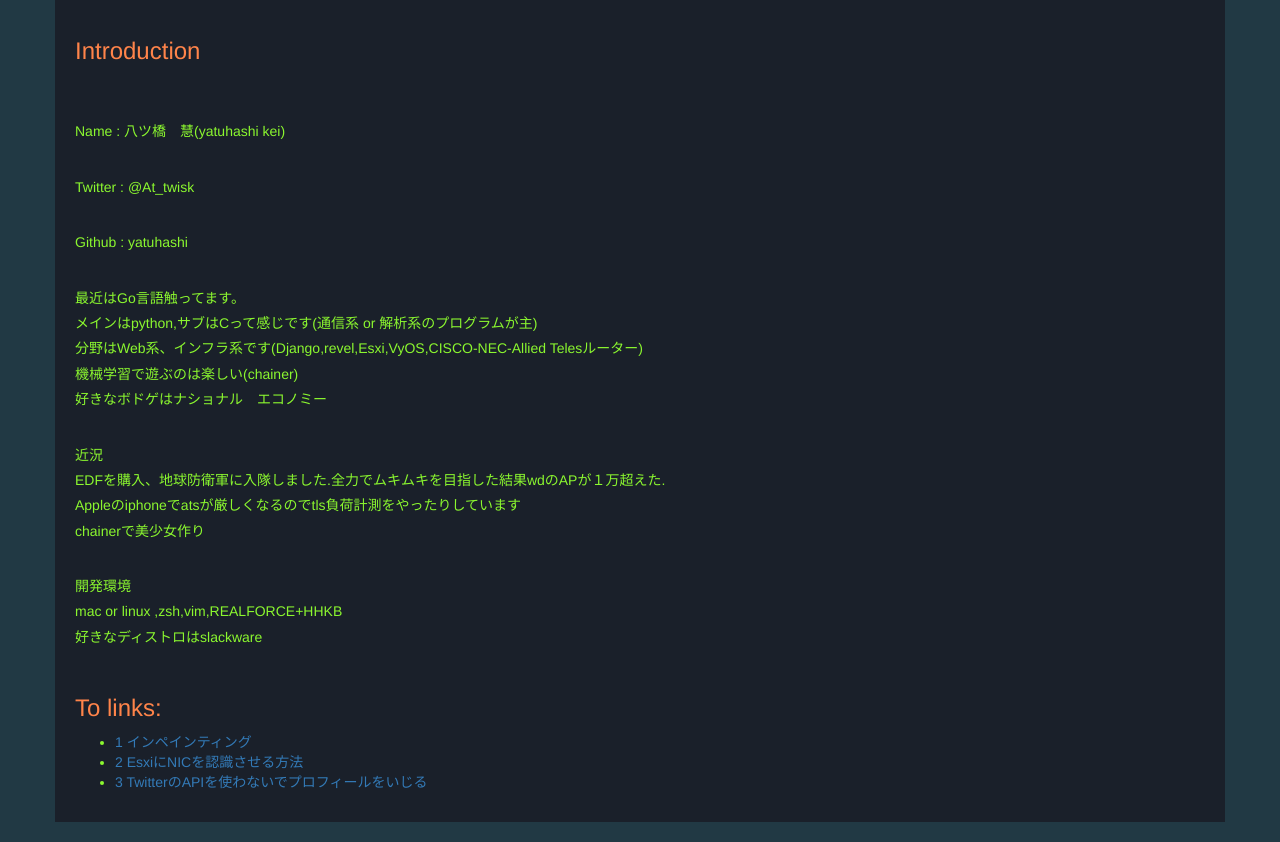
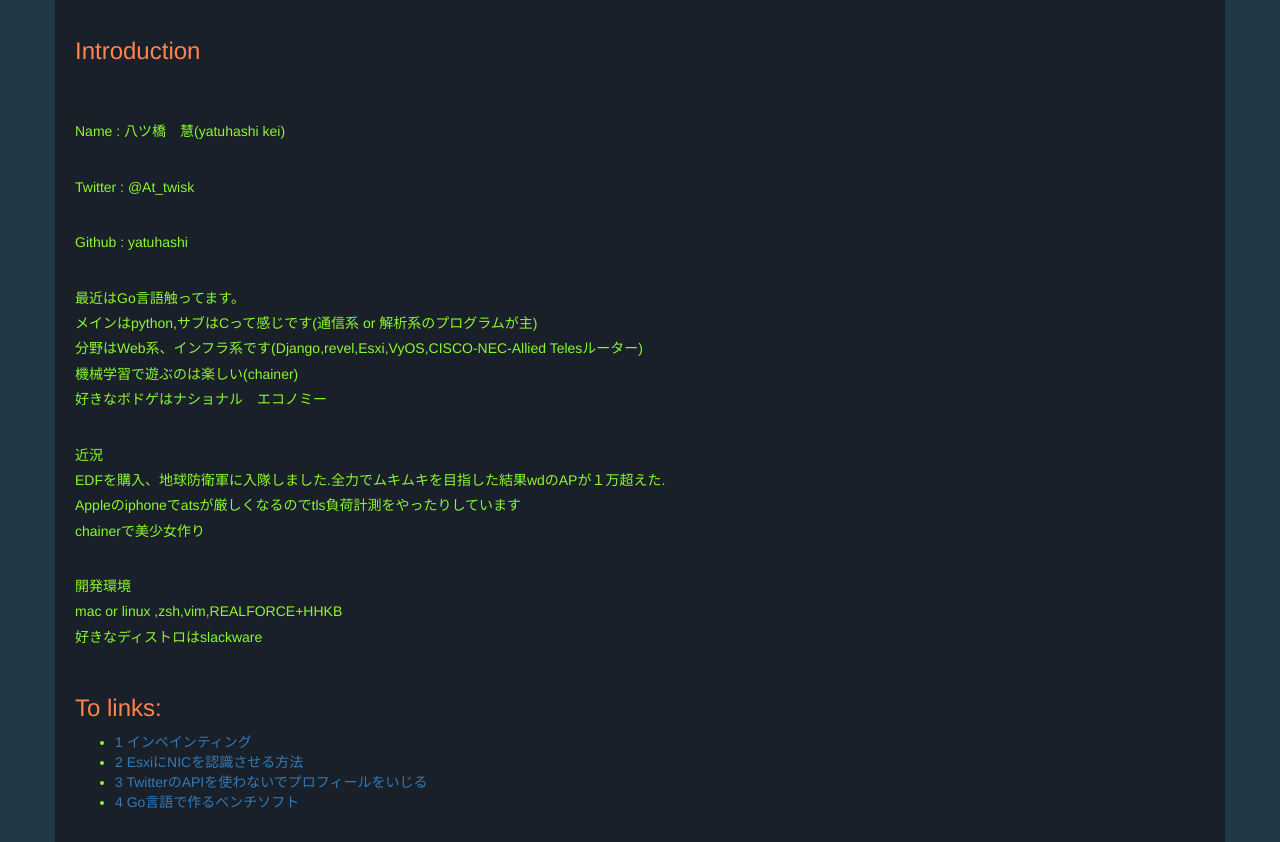
Before and after one commit to yatuhashi/yatuhashi.github.io, a plain HTML site: page index.html in a window 1280 px wide. Shown: the part 54-896 px from the top of the page. Drawn offline with Linux system fonts and the light colour scheme.

Commit message:
go lang tls

```diff
--- a/index.html
+++ b/index.html
@@ -74,6 +74,7 @@
         <li><a href="links/dealImage.html"> 1 インペインティング</a></li>
         <li><a href="links/esxi-nic.html"> 2 EsxiにNICを認識させる方法</a></li>
         <li><a href="https://github.com/yatuhashi/twitter_update_profile/blob/master/Login.py"> 3 TwitterのAPIを使わないでプロフィールをいじる</a></li>
+        <li><a href="https://github.com/yatuhashi/HTLC/blob/master/htlc.go"> 4 Go言語で作るベンチソフト</a></li>
     </ul>
 
 </div>
```
